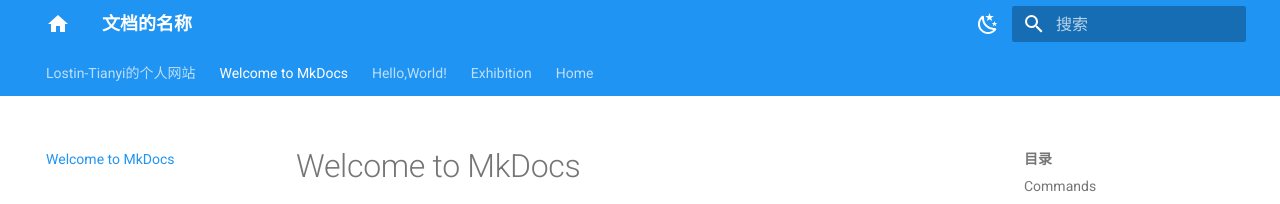
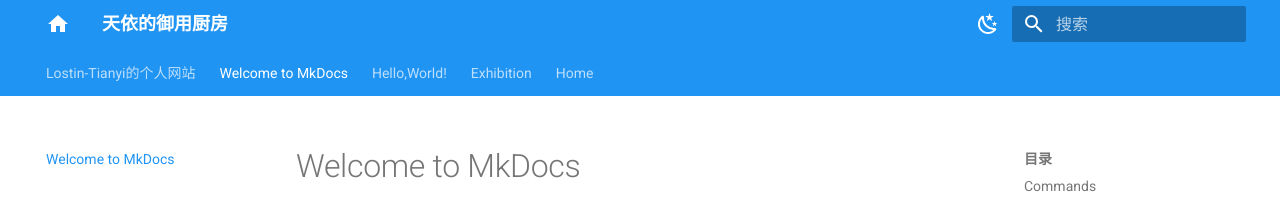
Before and after one commit to Lostin-Tianyi/Lostin-Tianyi.github.io, an MkDocs documentation site: the page built from docs/index.bkup.md, in a window 1280 px wide. Shown: the top 204 px of the page. Built offline with MkDocs 1.6.1 and Material for MkDocs 9.7.7, drawn with Linux system fonts in a browser that asks for light colours.

```diff
--- a/mkdocs.yml
+++ b/mkdocs.yml
@@ -92,7 +92,7 @@
 
 # 下面的是需要自定义的内容，请不要修改上方的内容，上面都是在开启各种插件和功能
 
-site_name: 文档的名称 # 设置文档名称
+site_name: 天依的御用厨房 # 设置文档名称
 copyright: Copyright &copy; Lostin-Tianyi # 左下角的版权声明
 
 # nav:
```
